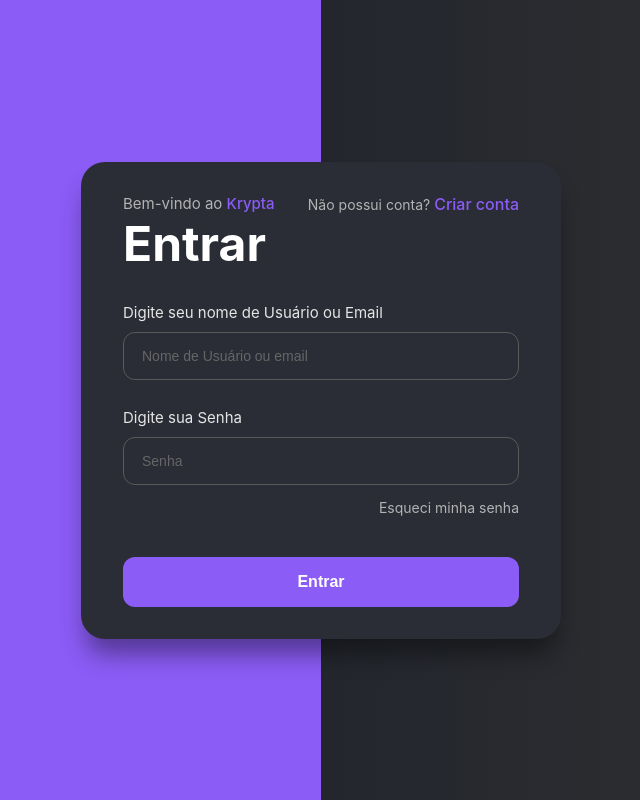
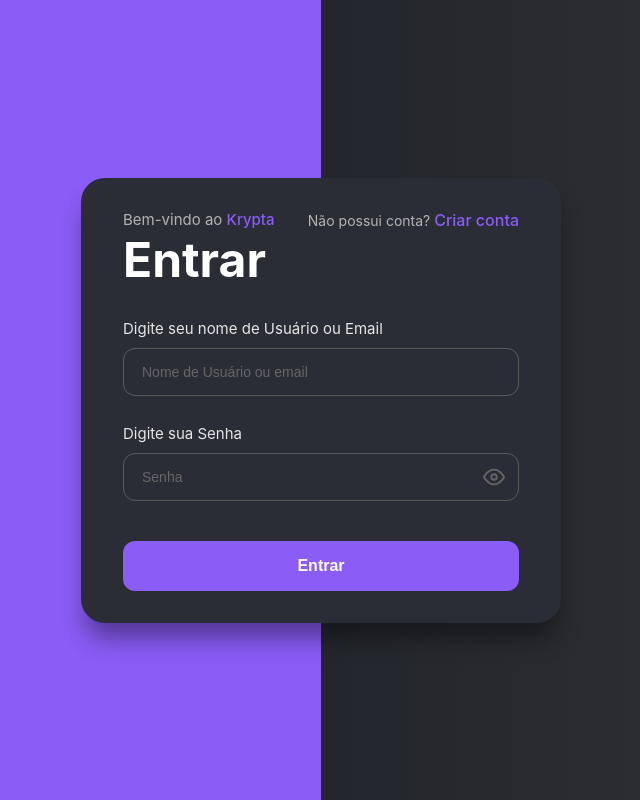
Before and after one commit to CrazyMintt/Krypta, a React (Vite) app in the folder frontend/: page / in a window 1280 px wide. Both pictures are taken after a click on the link "Login". Shown: the whole page, without its empty margins (319-959 px from the left). Built offline with nearby package versions, Linux system fonts and the light colour scheme.

Commit message:
feat: resolvendo conflitos e ajustando login

```diff
--- a/frontend/src/components/auth/Login.jsx
+++ b/frontend/src/components/auth/Login.jsx
@@ -102,9 +102,6 @@ const Login = ({ onNavigateToSignup, onLoginSuccess, onNavigateToLanding }) => {
                 </svg>
               </button>
             </div>
-            <div className="forgot-password">
-              <a href="#">Esqueci minha senha</a>
-            </div>
           </div>
 
           <button type="submit" className="submit-btn">Entrar</button>
--- a/frontend/src/styles/auth.css
+++ b/frontend/src/styles/auth.css
@@ -119,6 +119,22 @@
 
 .auth-container .toggle-password { right: 14px; }
 
+.toggle-password {
+  background: none;
+  border: none;
+  padding: 0;
+  display: flex;
+  align-items: center;
+  justify-content: center;
+}
+
+.toggle-password svg {
+  width: 22px;
+  height: 22px;
+  pointer-events: none;
+}
+
+
 .forgot-password {
   text-align: right;
   margin-top: 12px;
```
